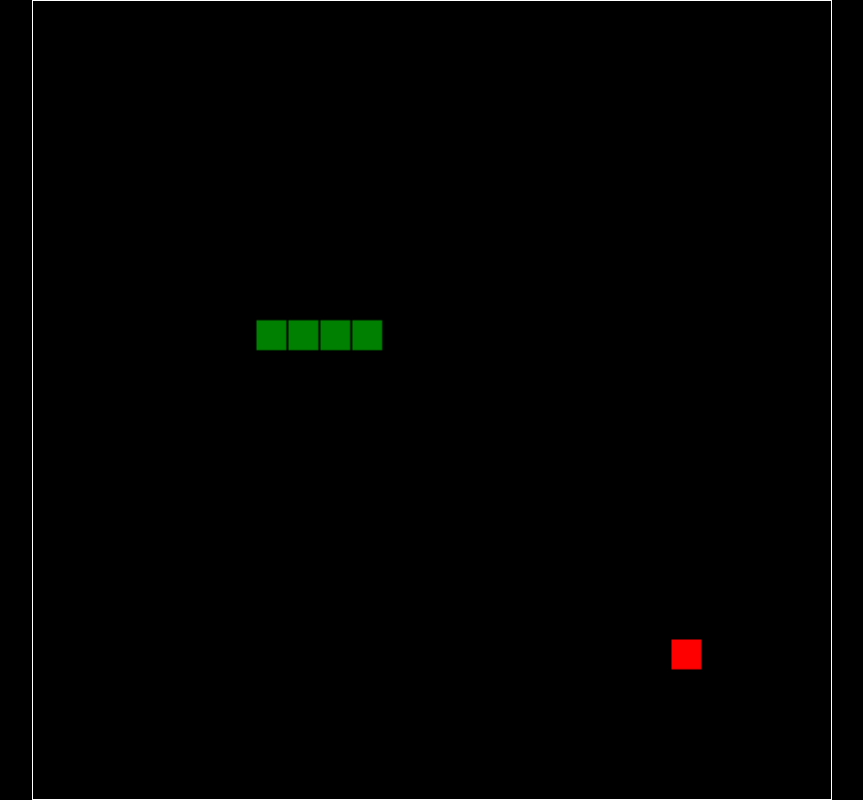
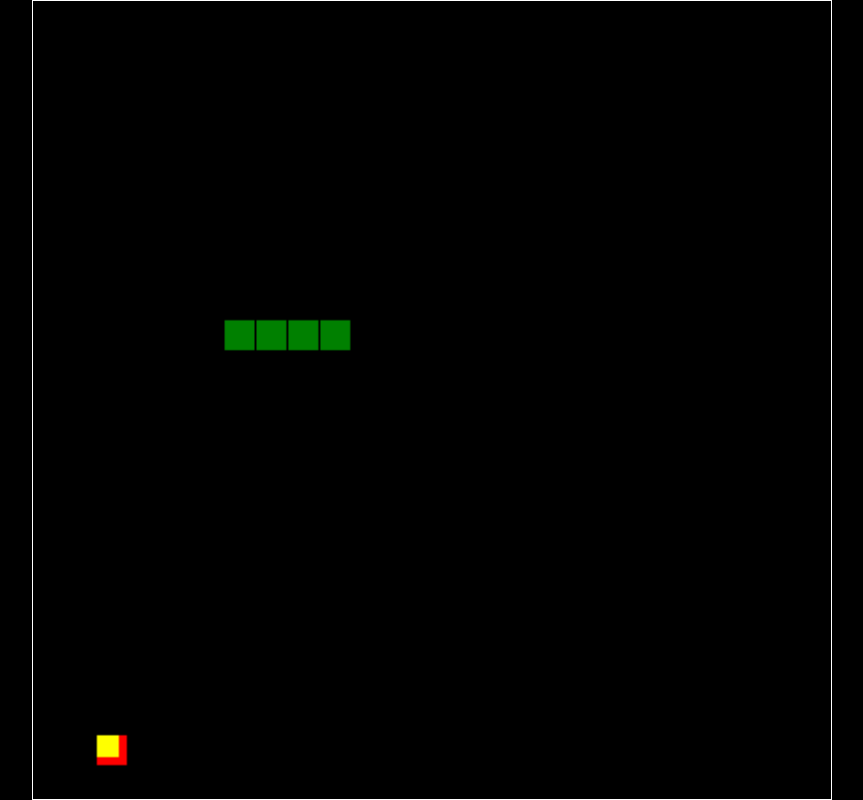
Before and after one commit to Zanman503/Naeroglops, a plain HTML site: page games/snake.html in a window 1280 px wide. Shown: the whole page, without its empty margins (123-986 px from the left). Drawn offline with Linux system fonts and the light colour scheme.

Commit message:
Update snake.html

```diff
--- a/games/snake.html
+++ b/games/snake.html
@@ -37,7 +37,7 @@ var snake = {
   cells: [],
 
   // length of the snake. grows when eating an apple
-  maxCells: 4
+  maxCells: 50
 };
 var apple = {
   x: 320,
@@ -93,6 +93,10 @@ function loop() {
   // draw apple
   context.fillStyle = 'red';
   context.fillRect(apple.x, apple.y, grid-1, grid-1);
+
+   // draw apple
+  context.fillStyle = 'yellow';
+  context.fillRect(apple.x, apple.y, grid-5, grid-5);
 
   // draw snake one cell at a time
   context.fillStyle = 'green';
```
